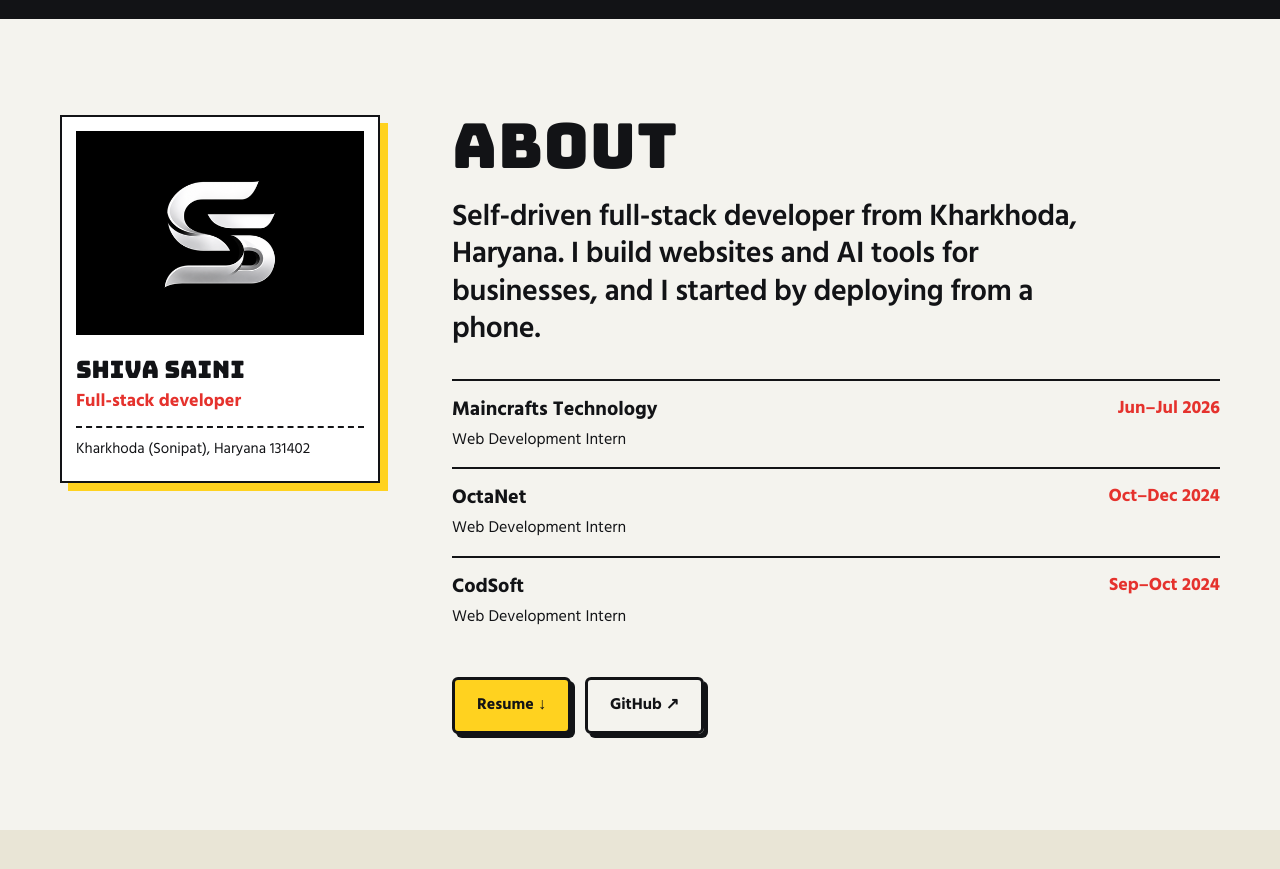
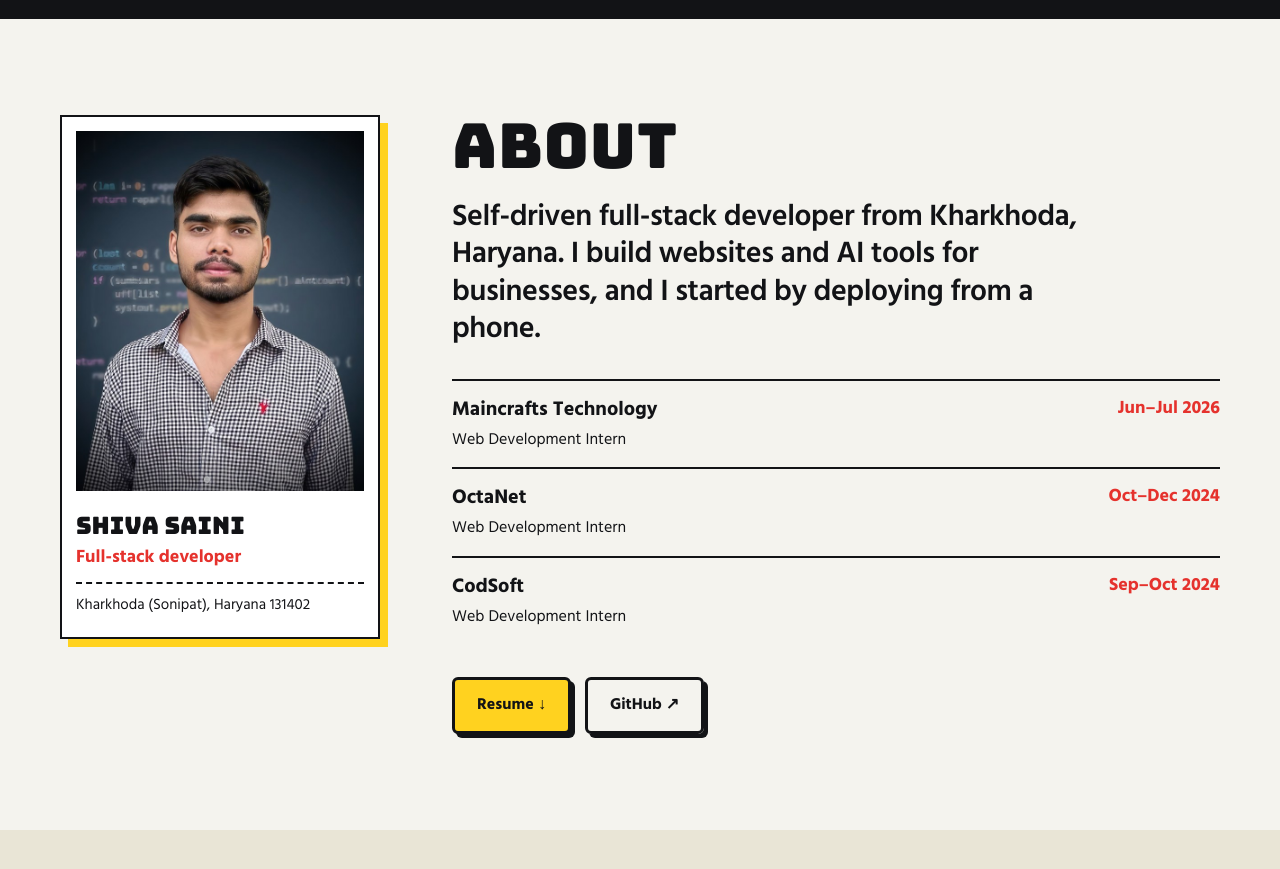
Before and after one commit to Shiva-sainiiii/new, a Next.js app: page / in a window 1280 px wide. Shown: the part 6040-6909 px from the top of the page. Built offline with nearby package versions, Linux system fonts and the light colour scheme; no server answers.

Commit message:
Extract new-main-updated (2).zip via Easy DevOps

```diff
--- a/data/content.js
+++ b/data/content.js
@@ -8,7 +8,7 @@ export const site = {
   mapEmbed: "https://www.google.com/maps?q=Kharkhoda%2C%20Sonipat%2C%20Haryana%20131402&output=embed",
   mapLink: "https://www.google.com/maps/search/?api=1&query=Kharkhoda+Haryana+131402",
   github: "https://github.com/Shiva-sainiiii", linkedin: "https://www.linkedin.com/in/shiva-sainiiii", resume: "/resume.pdf", // resume: public/resume.pdf
-  photo: null, // apni plain-background photo public/ me rakho aur "/me.jpg" likho; tab tak logo dikhta hai
+  photo: "/me.jpg", // public/me.jpg; null karoge to logo dikhega
   moreDemos: "https://egsite.vercel.app",
   sapnaUrl: "https://drsapnadentalrohtak.vercel.app/",
   easyUrl: "https://easydevops.vercel.app",
```
Also changed, not shown: public/me.jpg (added).
